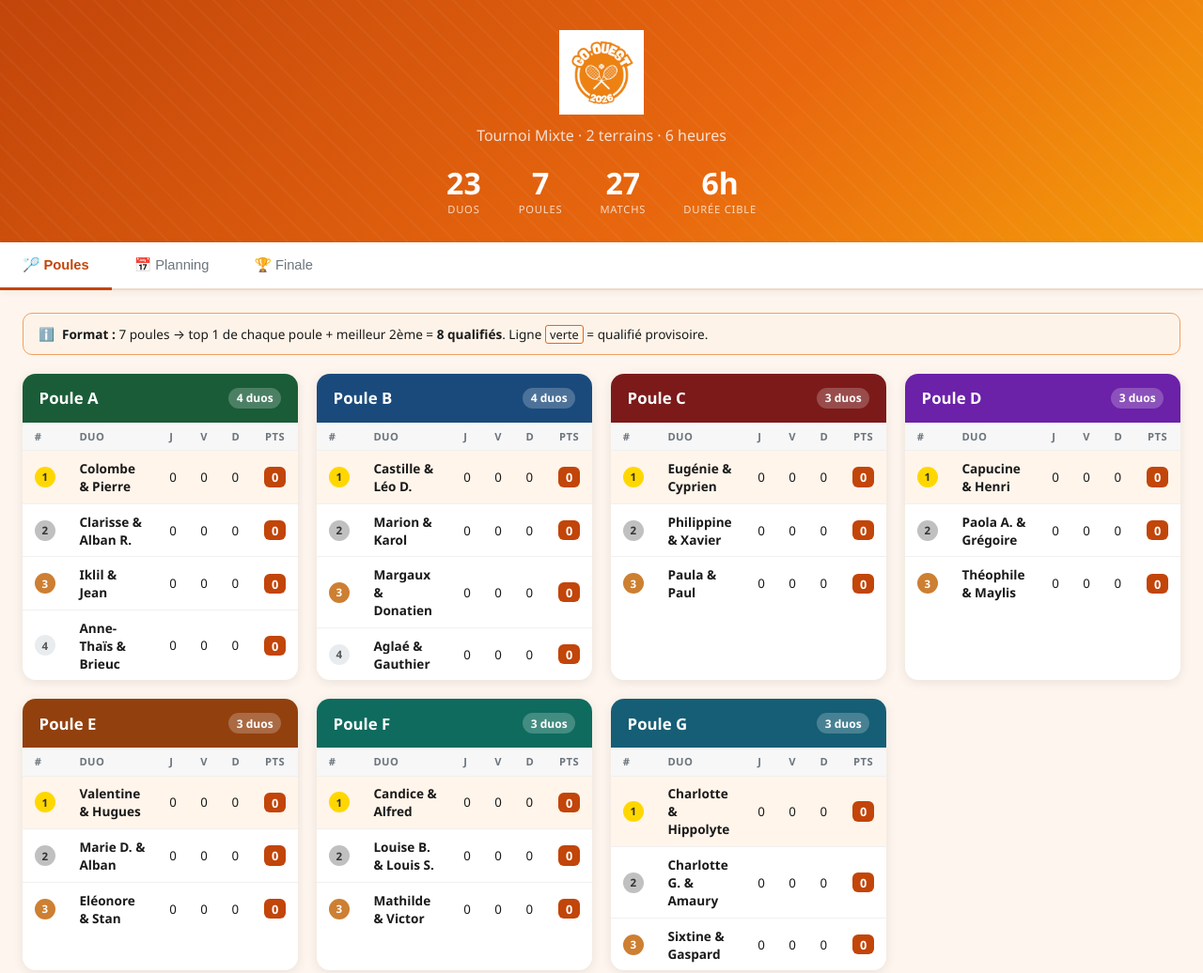
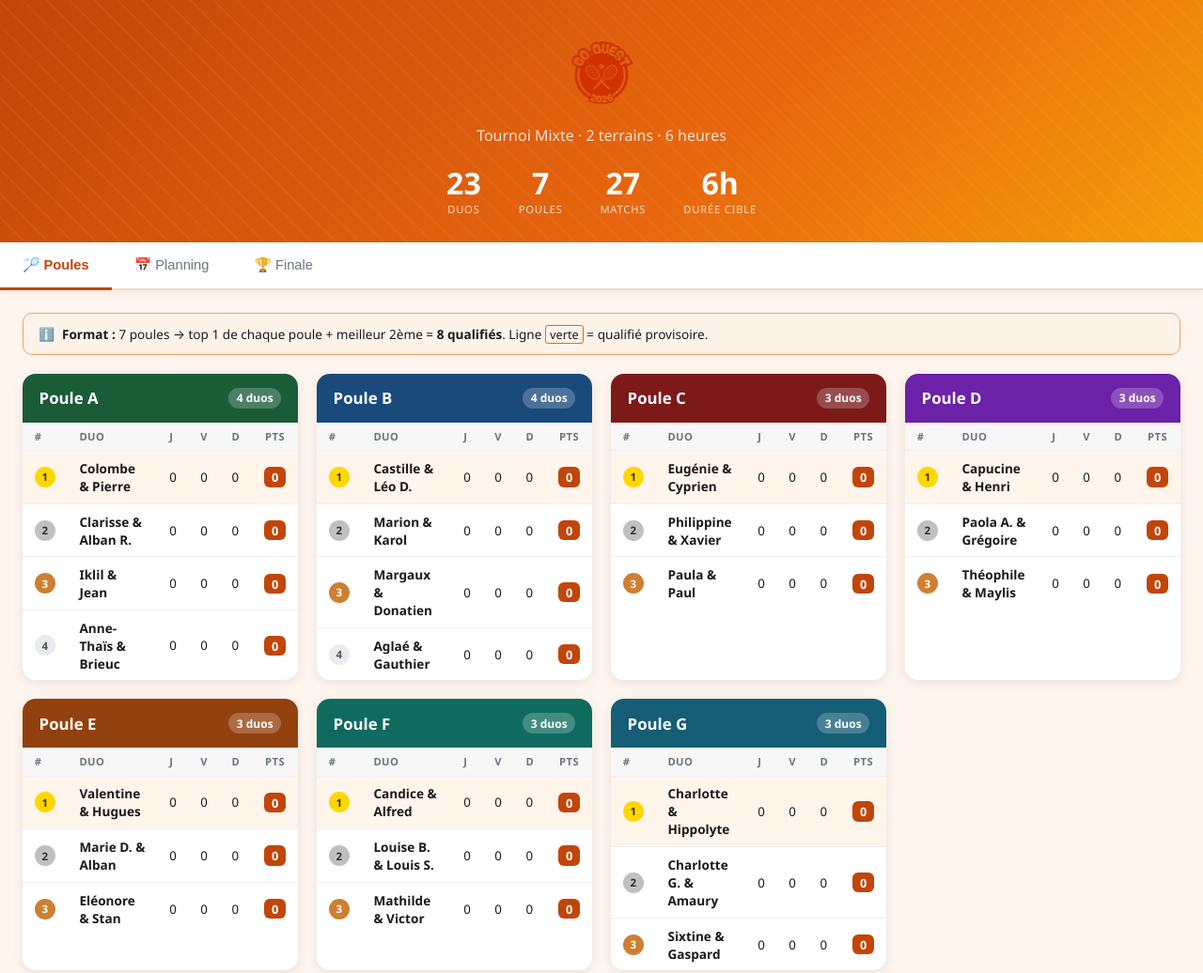
Before and after one commit to Gauthierlsg/Go-Ouest, a website built with Vite: page index.html in a window 1280 px wide. Shown: the whole page at 94% size. Built offline with nearby package versions, Linux system fonts and the light colour scheme.

Commit message:
fix: intégrer le logo sans fond blanc (mix-blend-mode: multiply)

```diff
--- a/src/style.css
+++ b/src/style.css
@@ -36,7 +36,7 @@ header::before {
     transparent 2px, transparent 18px
   );
 }
-.header-logo { height: 90px; object-fit: contain; position: relative; }
+.header-logo { height: 90px; object-fit: contain; position: relative; mix-blend-mode: multiply; }
 header .sub { font-size: 1rem; opacity: 0.8; margin-top: 0.4rem; position: relative; }
 
 .stats-row { display: flex; justify-content: center; gap: 2.5rem; margin-top: 1.5rem; position: relative; }
```
